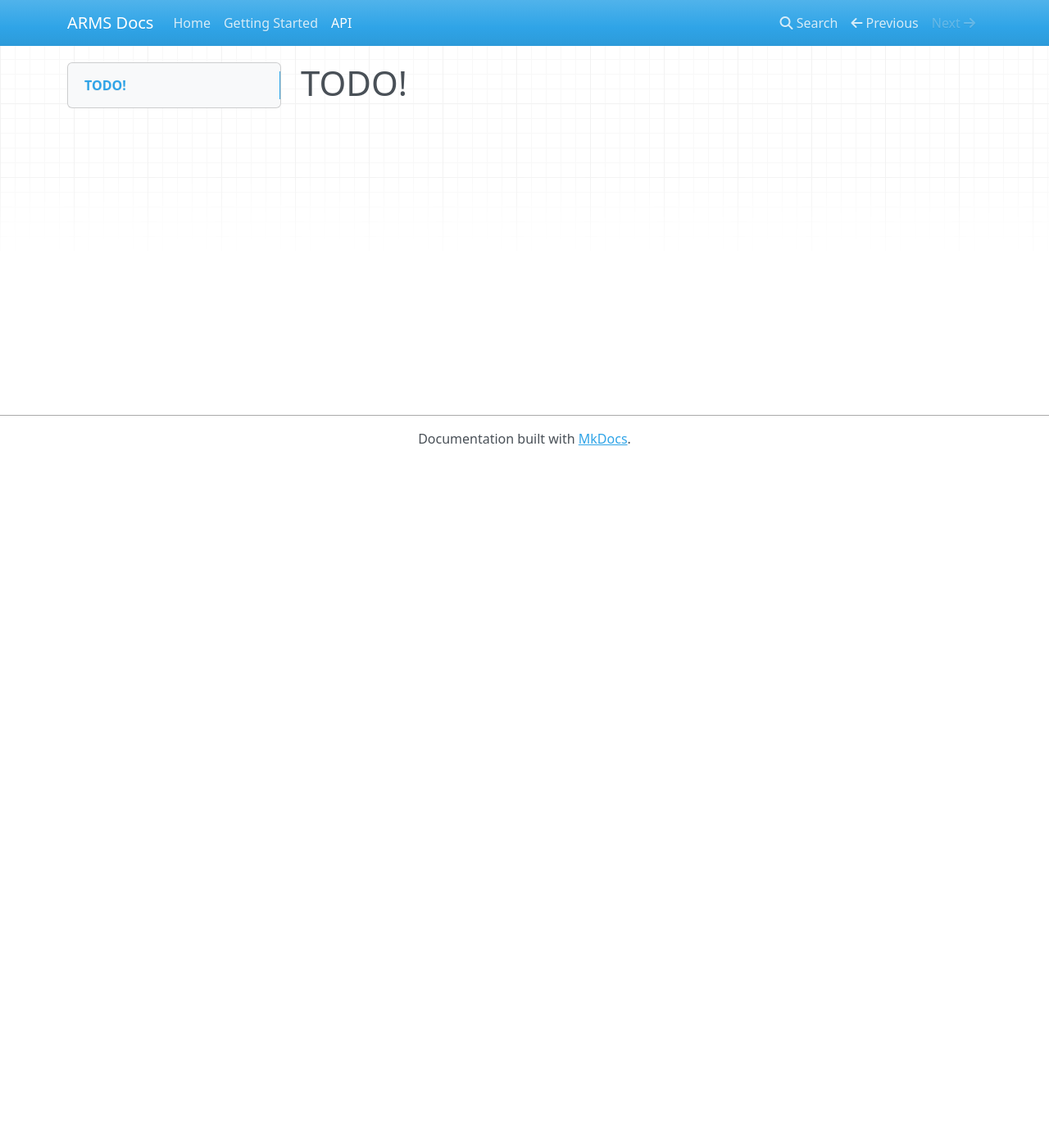
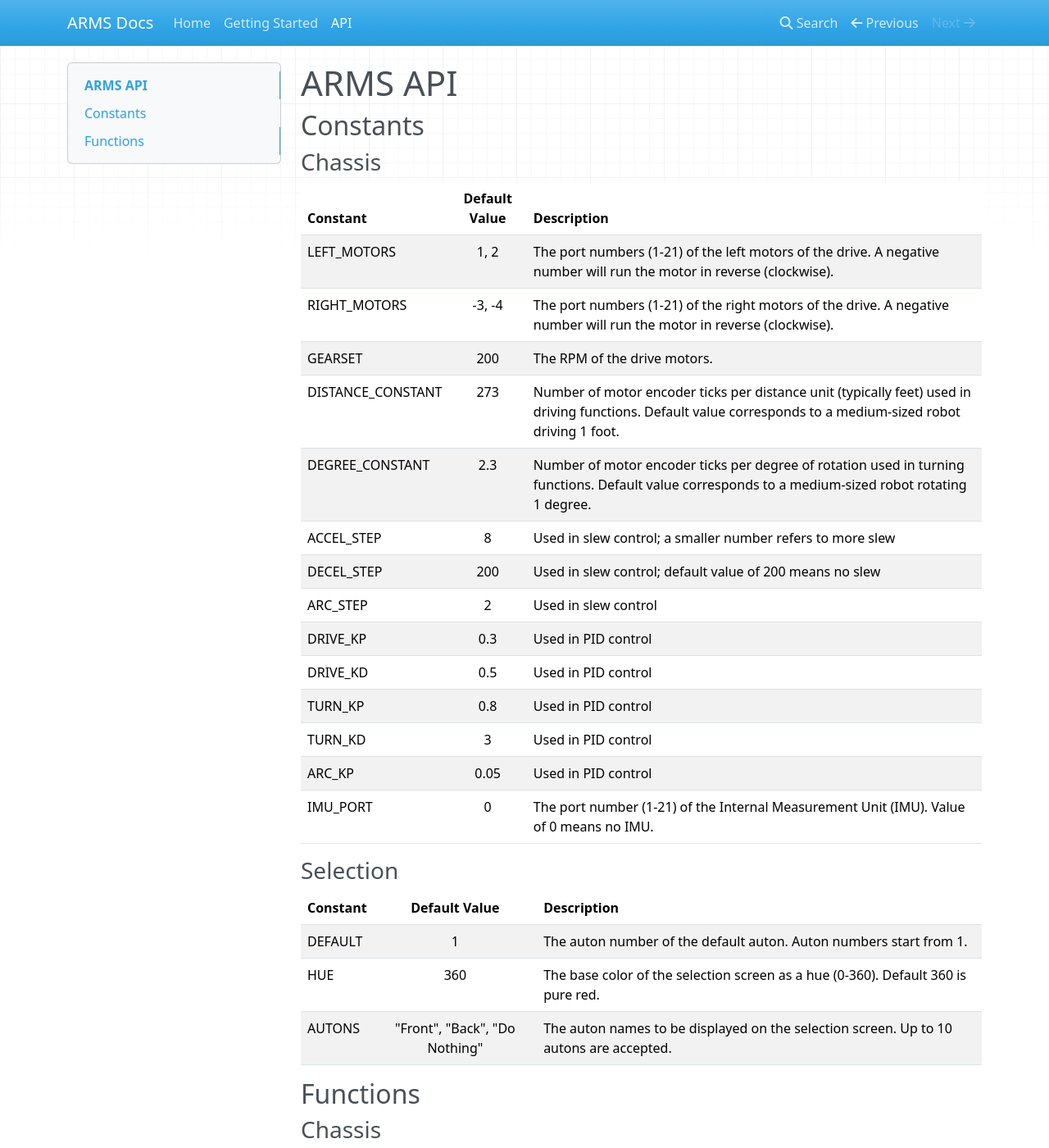
Before and after one commit to purduesigbots/ARMS, an MkDocs documentation site: the page built from docs/api.md, in a window 1280 px wide and 1400 px high. Shown: the whole window at 82% size. Built offline with MkDocs 1.6.1, drawn with Linux system fonts in a browser that asks for light colours; nearby versions of some CDN libraries; some of the changed text lies outside the part shown.

Commit message:
Begin API docs structure with preliminary definitions of constants and template for functions

````diff
--- a/docs/api.md
+++ b/docs/api.md
@@ -1 +1,46 @@
-# TODO!
+# ARMS API
+
+## Constants
+
+### Chassis
+| Constant | Default Value | Description |
+| -------- | :----------: | -------------- |
+| LEFT_MOTORS | 1, 2 | The port numbers (1-21) of the left motors of the drive. A negative number will run the motor in reverse (clockwise). |
+| RIGHT_MOTORS | -3, -4 | The port numbers (1-21) of the right motors of the drive. A negative number will run the motor in reverse (clockwise). |
+| GEARSET | 200 | The RPM of the drive motors. |
+| DISTANCE_CONSTANT | 273 | Number of motor encoder ticks per distance unit (typically feet) used in driving functions. Default value corresponds to a medium-sized robot driving 1 foot. |
+| DEGREE_CONSTANT | 2.3 | Number of motor encoder ticks per degree of rotation used in turning functions. Default value corresponds to a medium-sized robot rotating 1 degree. |
+| ACCEL_STEP | 8 | Used in slew control; a smaller number refers to more slew |
+| DECEL_STEP | 200 | Used in slew control; default value of 200 means no slew |
+| ARC_STEP | 2 | Used in slew control |
+| DRIVE_KP | 0.3 | Used in PID control |
+| DRIVE_KD | 0.5 | Used in PID control |
+| TURN_KP | 0.8 | Used in PID control |
+| TURN_KD | 3 | Used in PID control |
+| ARC_KP | 0.05 | Used in PID control |
+| IMU_PORT | 0 | The port number (1-21) of the Internal Measurement Unit (IMU). Value of 0 means no IMU. |
+
+### Selection
+| Constant | Default Value | Description |
+| -------- | :----------: | -------------- |
+| DEFAULT | 1 | The auton number of the default auton. Auton numbers start from 1. |
+| HUE | 360 | The base color of the selection screen as a hue (0-360). Default 360 is pure red. |
+| AUTONS | "Front", "Back", "Do Nothing" | The auton names to be displayed on the selection screen. Up to 10 autons are accepted. |
+
+## Functions
+
+### Chassis
+**function_name**
+```cpp
+function_name(var1, var2);
+```
+`var1` - The first variable.
+
+`var2` - The second variable.
+
+A description of what the function does, including an example if necessary.
+```cpp
+example code
+```
+
+### Selection
````
